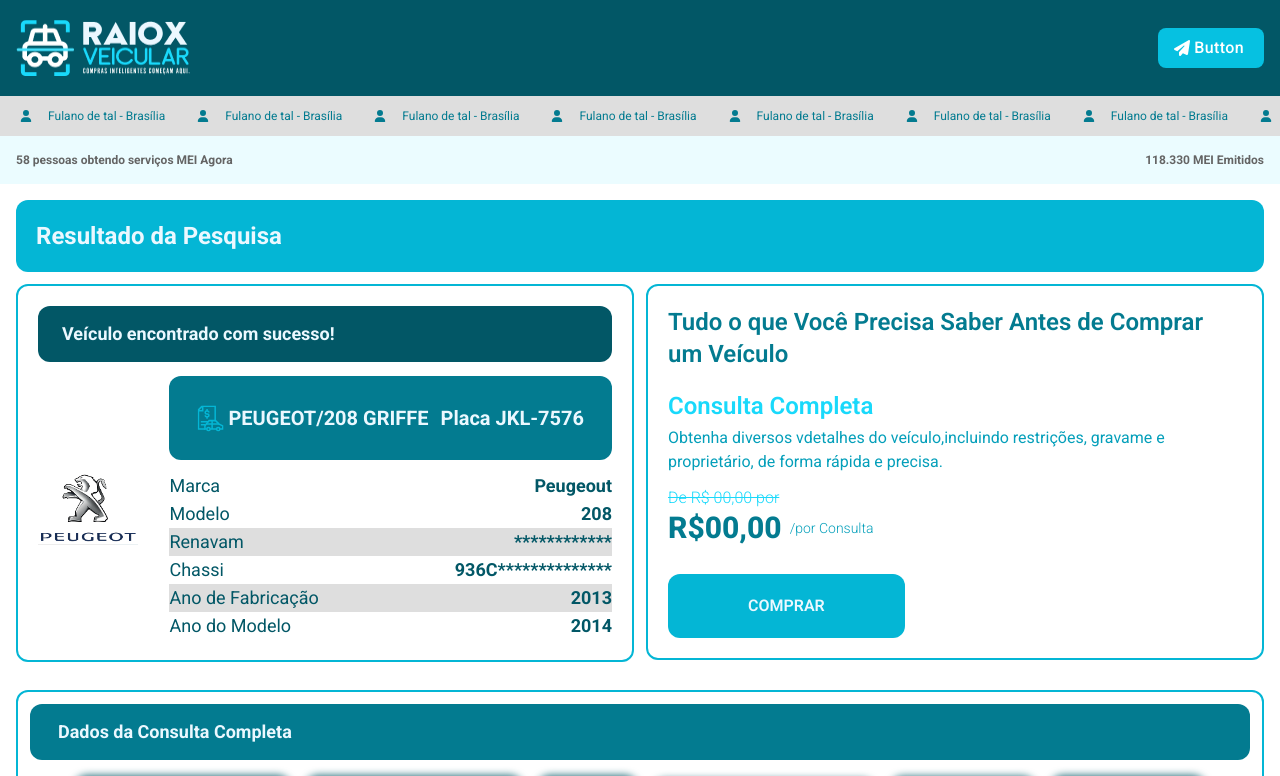
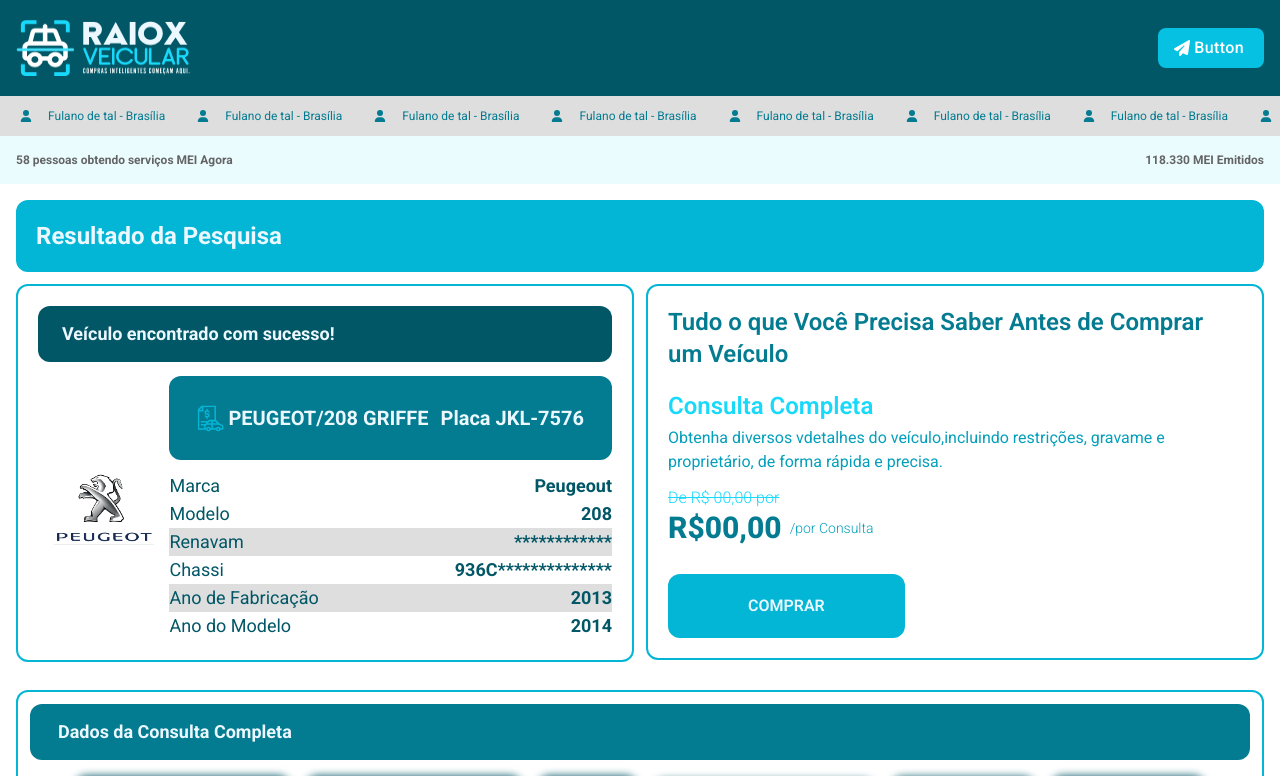
Before and after one commit to Marki1ins/raio-x-veicular, a Next.js app: page /consulta/1 in a window 1280 px wide. Shown: the top 776 px of the page. Built offline with nearby package versions, Linux system fonts and the light colour scheme.

Commit message:
fix: :bug: align car brand image

```diff
--- a/src/modules/consultation/vehicle-search-card.tsx
+++ b/src/modules/consultation/vehicle-search-card.tsx
@@ -10,7 +10,7 @@
         </h2>
         <div className="flex items-center justify-between">
           <Image
-            className="hidden xl:block"
+            className="hidden xl:flex mx-auto"
             src={peugeot}
             alt="Logo de um carro"
             width={100}
```
